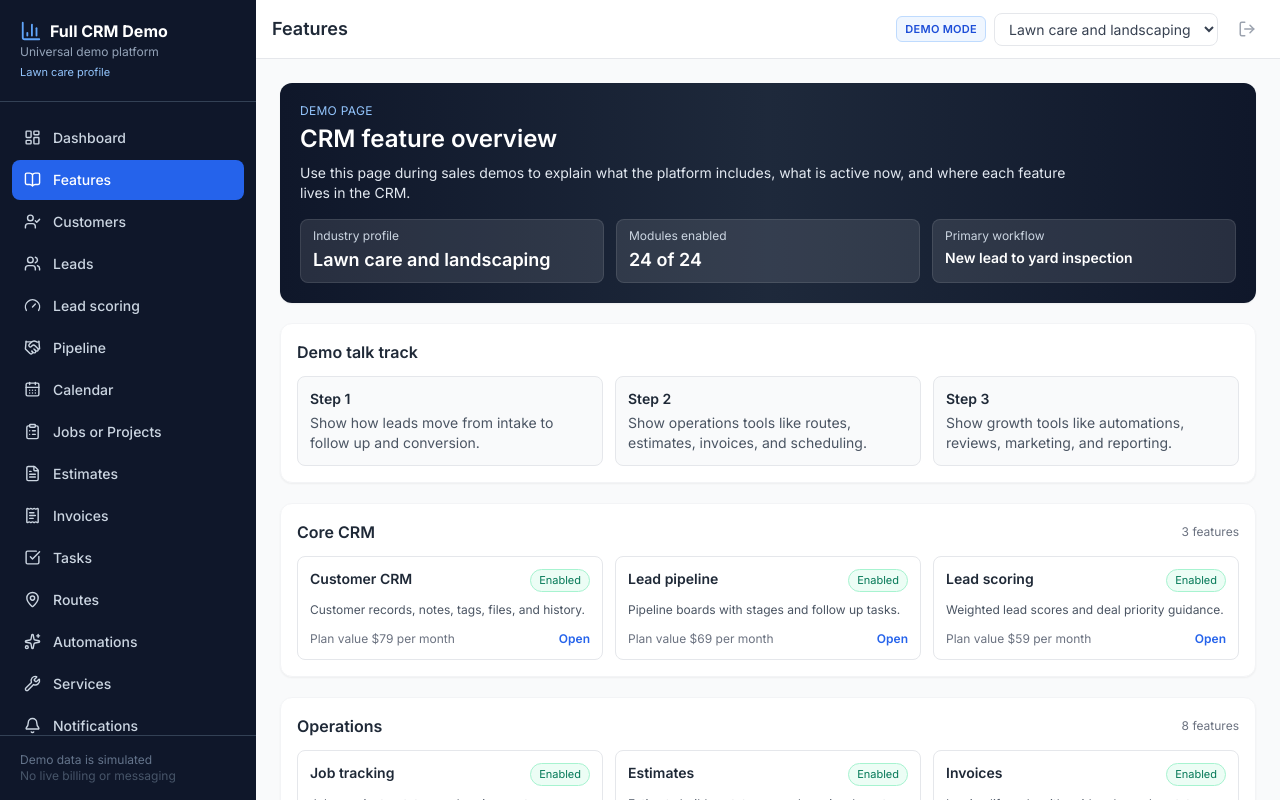
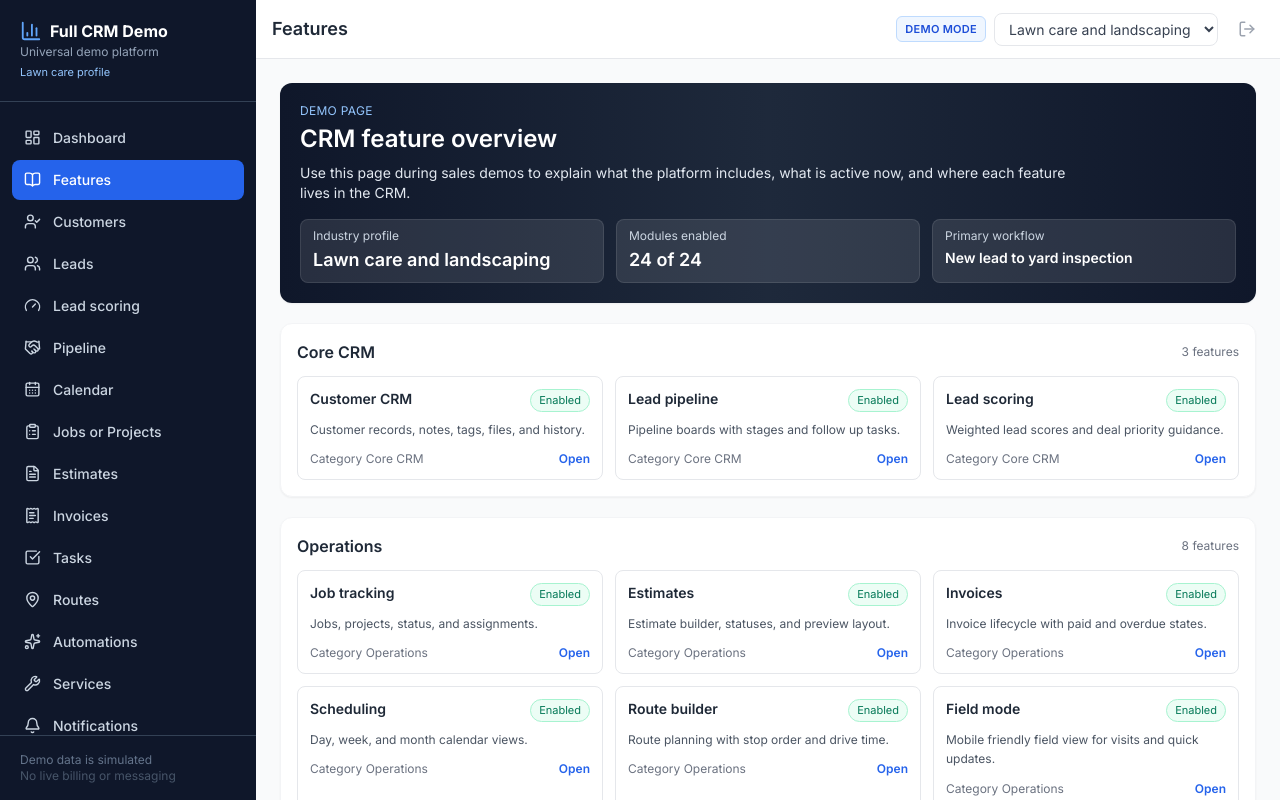
Before and after one commit to AaronC1992/Full-CRM-Demo, a Next.js app: page /features in a window 1280 px wide. Built offline with nearby package versions, Linux system fonts and the light colour scheme.

Commit message:
Remove talk track and pricing from features page

```diff
--- a/src/app/features/page.tsx
+++ b/src/app/features/page.tsx
@@ -41,24 +41,6 @@
           </div>
         </section>
 
-        <section className="bg-white border border-gray-100 rounded-xl shadow-sm p-4">
-          <h3 className="font-semibold text-gray-800">Demo talk track</h3>
-          <div className="grid md:grid-cols-3 gap-3 mt-3 text-sm">
-            <div className="rounded-lg border border-gray-200 bg-gray-50 px-3 py-3">
-              <p className="font-semibold text-gray-800">Step 1</p>
-              <p className="text-gray-600 mt-1">Show how leads move from intake to follow up and conversion.</p>
-            </div>
-            <div className="rounded-lg border border-gray-200 bg-gray-50 px-3 py-3">
-              <p className="font-semibold text-gray-800">Step 2</p>
-              <p className="text-gray-600 mt-1">Show operations tools like routes, estimates, invoices, and scheduling.</p>
-            </div>
-            <div className="rounded-lg border border-gray-200 bg-gray-50 px-3 py-3">
-              <p className="font-semibold text-gray-800">Step 3</p>
-              <p className="text-gray-600 mt-1">Show growth tools like automations, reviews, marketing, and reporting.</p>
-            </div>
-          </div>
-        </section>
-
         {grouped.map((group) => (
           <section key={group.category} className="bg-white border border-gray-100 rounded-xl shadow-sm p-4">
             <div className="flex items-center justify-between gap-2">
@@ -78,7 +60,7 @@
                     </div>
                     <p className="text-xs text-gray-600 mt-2 leading-relaxed">{feature.description}</p>
                     <div className="mt-3 flex items-center justify-between">
-                      <span className="text-xs text-gray-500">Plan value ${feature.monthlyWeight} per month</span>
+                      <span className="text-xs text-gray-500">Category {group.category}</span>
                       {feature.route ? (
                         <Link href={feature.route} className="text-xs font-semibold text-blue-600 hover:underline">
                           Open
```
